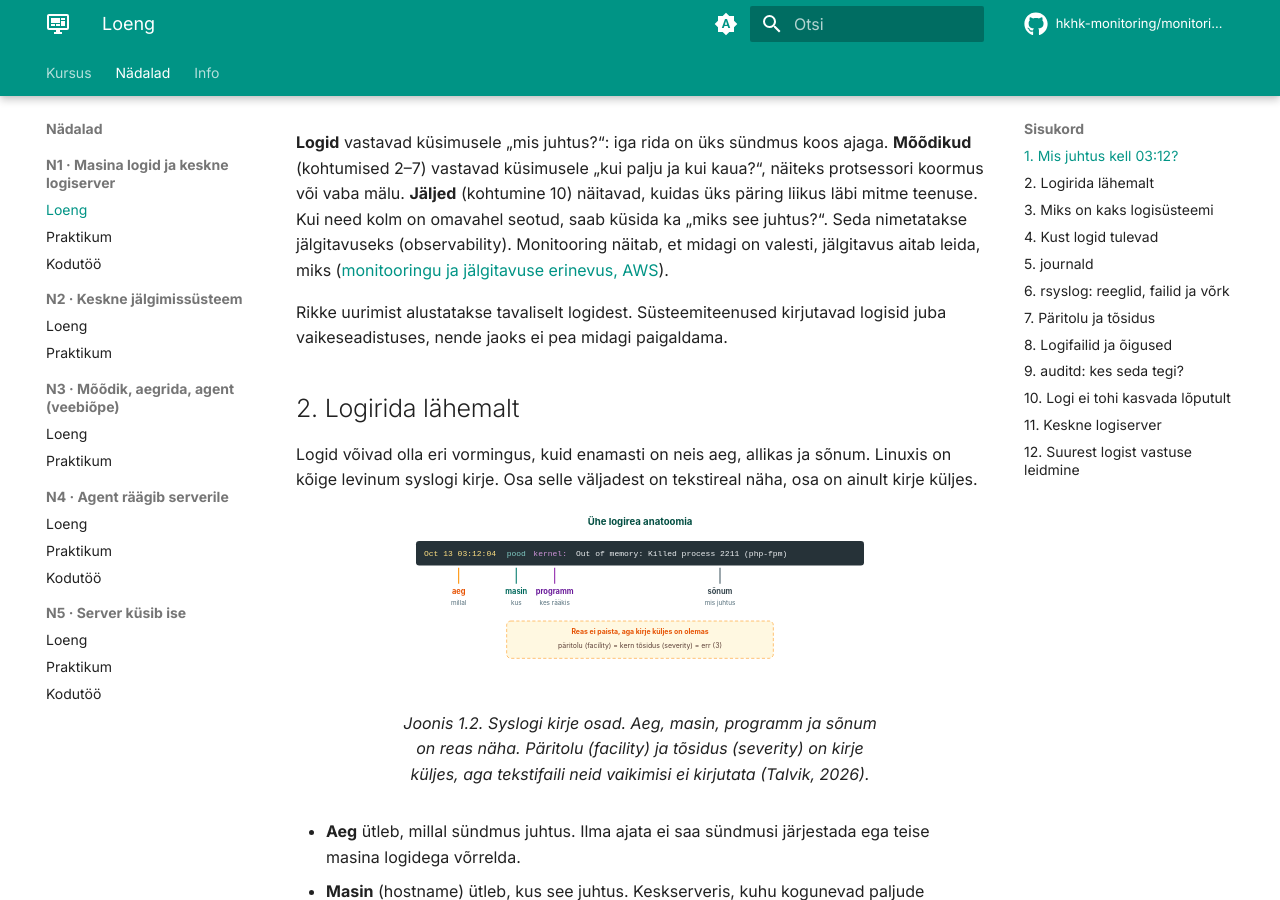
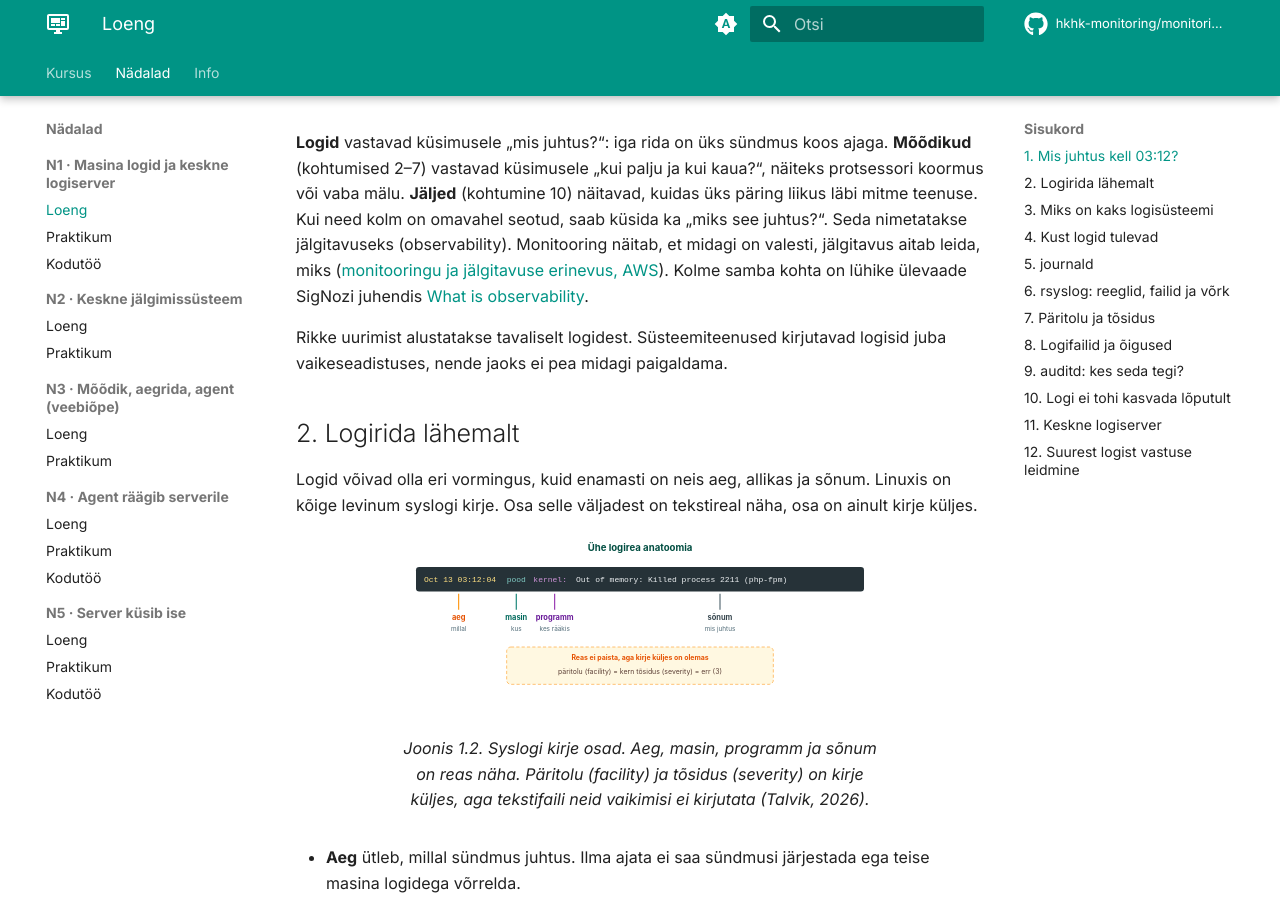
Before and after one commit to hkhk-monitoring/monitoring, an MkDocs documentation site: the page built from docs/week01/lecture.md, in a window 1280 px wide and 900 px high, scrolled down 1016 px. Built offline with MkDocs 1.6.1 and Material for MkDocs 9.7.7, drawn with Linux system fonts in a browser that asks for light colours; comment, search, counter and statistics services are not loaded.

Commit message:
N1 loeng

```diff
--- a/docs/week01/lecture.md
+++ b/docs/week01/lecture.md
@@ -40,7 +40,7 @@ Rikke avastas esimesena klient. Kursuse eesmärk on, et rike avastatakse enne ka
   <figcaption>Joonis 1.1. Kursuse neli osa: logid, mõõdikud ja jäljed on kolm sammast, observability seob need kokku. Täna on teemaks vasakpoolne sammas (Talvik, 2026).</figcaption>
 </figure>
 
-**Logid** vastavad küsimusele „mis juhtus?“: iga rida on üks sündmus koos ajaga. **Mõõdikud** (kohtumised 2–7) vastavad küsimusele „kui palju ja kui kaua?“, näiteks protsessori koormus või vaba mälu. **Jäljed** (kohtumine 10) näitavad, kuidas üks päring liikus läbi mitme teenuse. Kui need kolm on omavahel seotud, saab küsida ka „miks see juhtus?“. Seda nimetatakse jälgitavuseks (observability). Monitooring näitab, et midagi on valesti, jälgitavus aitab leida, miks ([monitooringu ja jälgitavuse erinevus, AWS](https://aws.amazon.com/compare/the-difference-between-monitoring-and-observability/)).
+**Logid** vastavad küsimusele „mis juhtus?“: iga rida on üks sündmus koos ajaga. **Mõõdikud** (kohtumised 2–7) vastavad küsimusele „kui palju ja kui kaua?“, näiteks protsessori koormus või vaba mälu. **Jäljed** (kohtumine 10) näitavad, kuidas üks päring liikus läbi mitme teenuse. Kui need kolm on omavahel seotud, saab küsida ka „miks see juhtus?“. Seda nimetatakse jälgitavuseks (observability). Monitooring näitab, et midagi on valesti, jälgitavus aitab leida, miks ([monitooringu ja jälgitavuse erinevus, AWS](https://aws.amazon.com/compare/the-difference-between-monitoring-and-observability/)). Kolme samba kohta on lühike ülevaade SigNozi juhendis [What is observability](https://signoz.io/guides/what-is-observability/).
 
 Rikke uurimist alustatakse tavaliselt logidest. Süsteemiteenused kirjutavad logisid juba vaikeseadistuses, nende jaoks ei pea midagi paigaldama.
 
```
